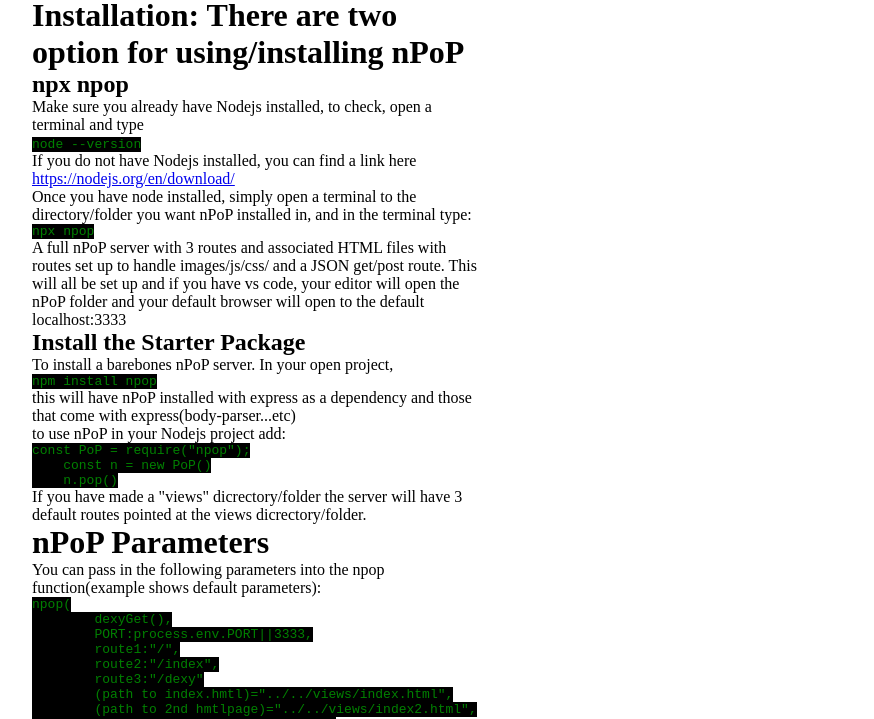
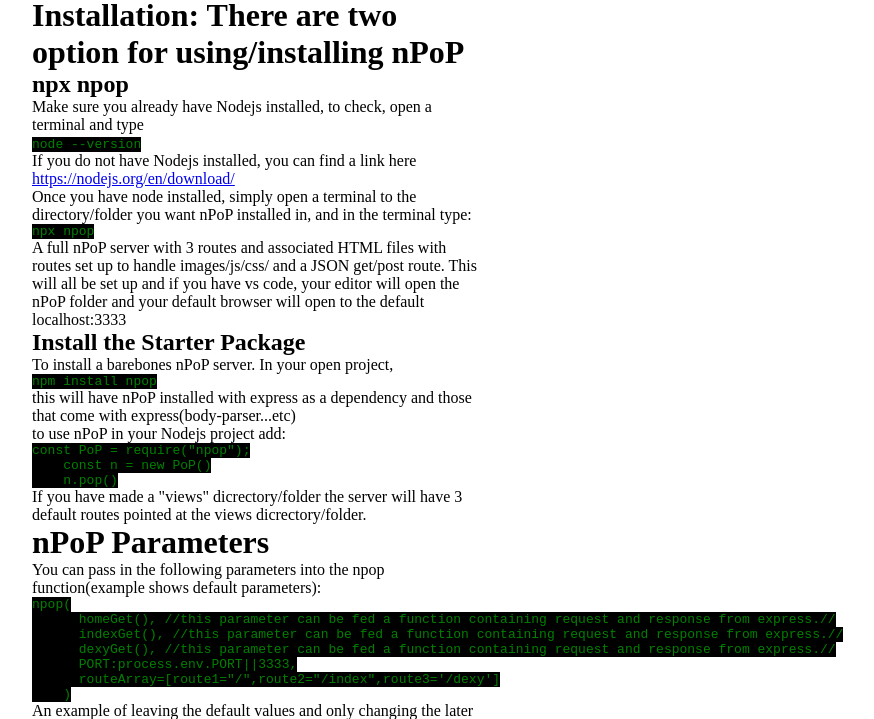
Before and after one commit to shyaboi/npopio, a website: page views/index2.html in a window 1280 px wide. Shown: the part 233-952 px from the top of the page, without its empty margins (384-1258 px from the left). Drawn offline with Linux system fonts and the light colour scheme; files that its build step writes are made by us from their sources.

Commit message:
updated docs page

```diff
--- a/views/index2.html
+++ b/views/index2.html
@@ -65,14 +65,11 @@
     <h1 id="npop-parameters">nPoP Parameters</h1>
     <p>You can pass in the following parameters into the npop function(example shows default parameters):</p>
     <pre><code>npop(<span class="hljs-name">
-        dexyGet</span>(),
-        PORT<span class="hljs-symbol">:process</span>.env.PORT||<span class="hljs-number">3333</span>,
-        route1:<span class="hljs-string">"/"</span>,
-        route2:<span class="hljs-string">"/index"</span>,
-        route3:<span class="hljs-string">"/dexy"</span>
-        (<span class="hljs-name">path</span> to index.hmtl)=<span class="hljs-string">"../../views/index.html"</span>,
-        (<span class="hljs-name">path</span> to <span class="hljs-number">2</span>nd hmtlpage)=<span class="hljs-string">"../../views/index2.html"</span>,
-        (<span class="hljs-name">not</span> currently in use)=<span class="hljs-string">"string"</span>
+      homeGet(), //this parameter can be fed a function containing request and response from express.//
+      indexGet(), //this parameter can be fed a function containing request and response from express.//
+      dexyGet(), //this parameter can be fed a function containing request and response from express.//
+      PORT:process.env.PORT||3333,
+      routeArray=[route1="/",route2="/index",route3='/dexy']
     )</code></pre>
     <p>An example of leaving the default values and only changing the later paramerters:</p>
     <pre><code><span class="hljs-keyword">const</span> PoP = <span class="hljs-built_in">require</span>(<span class="hljs-string">"npop"</span>);
--- a/views/styles/style.css
+++ b/views/styles/style.css
@@ -4,7 +4,7 @@
  position: absolute;
  font-size: 98px;
  top: 5vw;
- right: 40vw;
+ right: 45vw;
  overflow: hidden;
  color: blue;
 }
```
